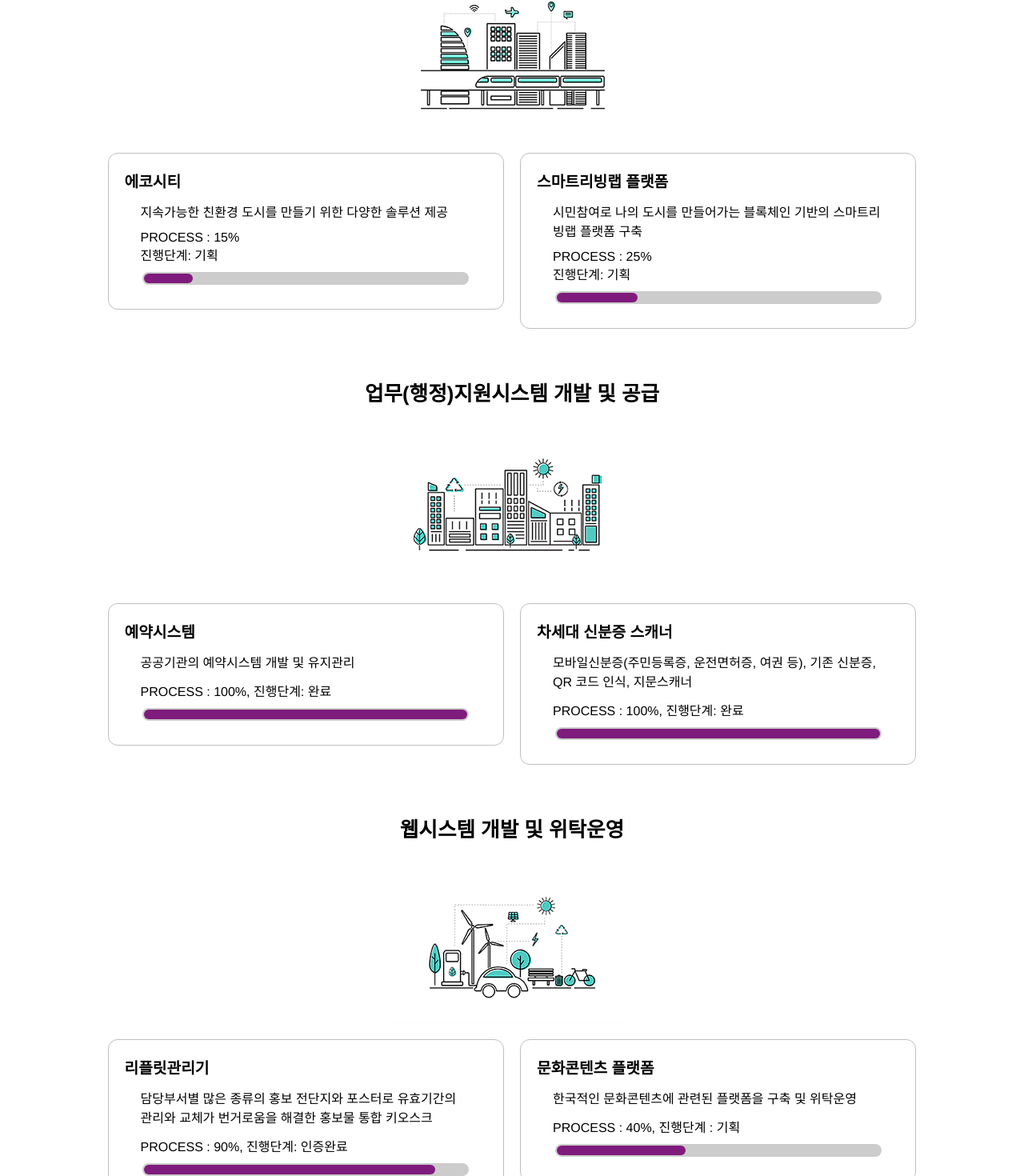
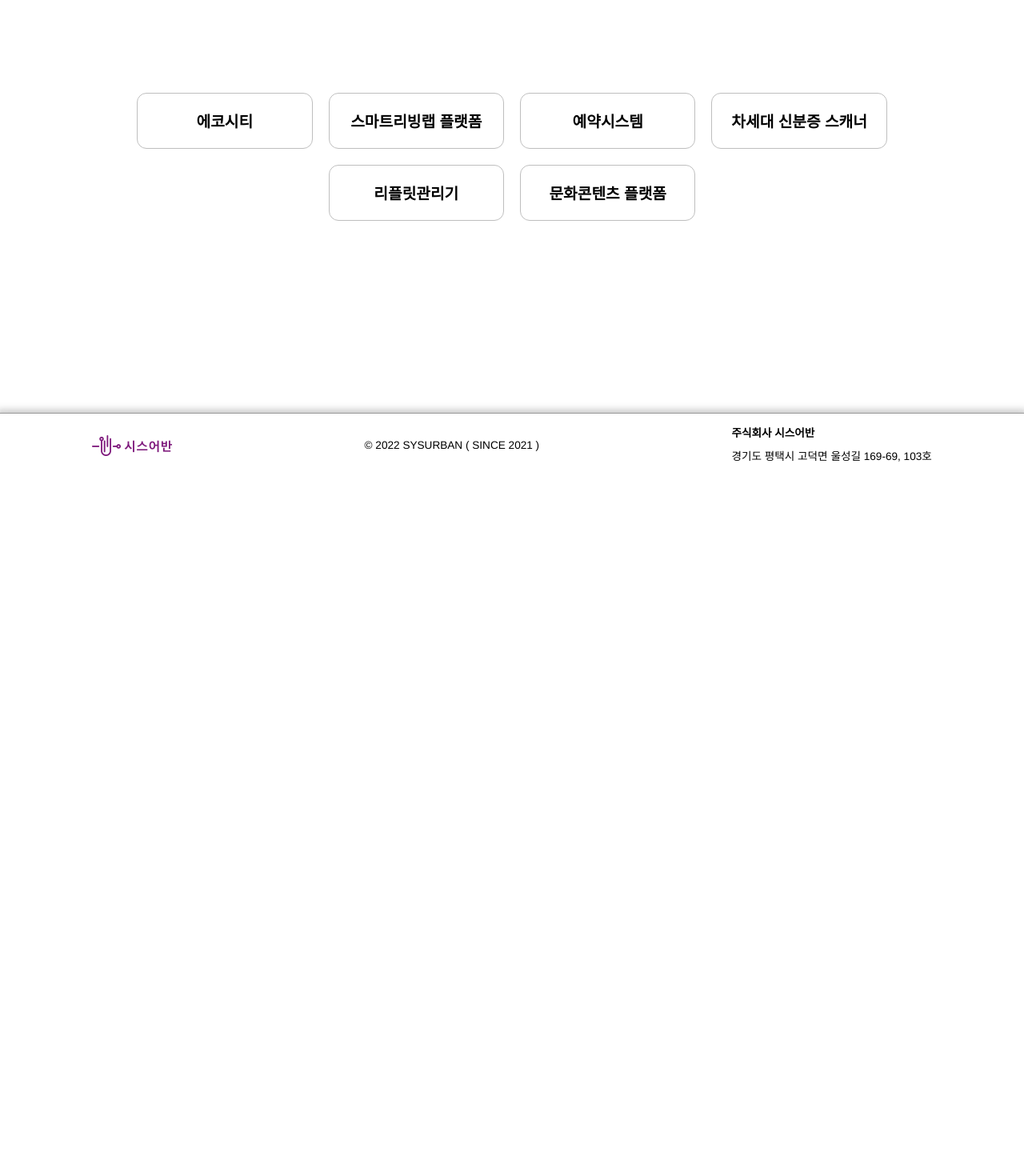
Before and after one commit to k-jin-yoon/sysurban.com, a Next.js app: page /test in a window 1280 px wide. Shown: the part 204-1674 px from the top of the page at 80% size. After the commit the page ends 800 px from the top, so only its background shows below. Built offline with nearby package versions, Linux system fonts and the light colour scheme; no server answers.

Commit message:
business modal design

```diff
--- a/pages/api/bizData.js
+++ b/pages/api/bizData.js
@@ -1,4 +1,4 @@
-export default function BizData(req, res){
+export default function BizData(req, res) {
   const biz = [
     {
       "id": 0,
--- a/pages/api/itemData.js
+++ b/pages/api/itemData.js
@@ -1,4 +1,4 @@
-export default function ItemData(req, res){
+export default function ItemData(req, res) {
   const items = [
     {
       "id": 0,
--- a/pages/test.js
+++ b/pages/test.js
@@ -1,180 +1,133 @@
-import Seo from "../components/Seo";
-// import Windmill from "../public/images/windmill.svg"
 import Image from 'next/image'
-import { useEffect, useState } from "react";
+import { useState, useEffect } from 'react';
 
-export default function Business({}){
-    let [process, setprocess] = useState([15,25,100,100,90,40])
-    let [bgMode, setBgMode] = useState(true)
-    async function bringData(){
-        const res = await fetch('http://localhost:3000/business.json', {
-            headers: {
-              Accept: "application/json",
-            },
-            method: "GET",
+export default function Items(){
+    const ITEM_API_URL = `/api/itemData`;
+    const [items, setItems] = useState([]);
+    useEffect(()=>{
+        fetch(ITEM_API_URL)
+        .then(type=>type.json())
+        .then(result => {
+            setItems(result)
         })
-        const testData = await res.json();
-        console.log(testData);
-        return testData
-    }
-
-    bringData()
-
-    useEffect(() => {
-        const systemPrefersDark = window.matchMedia("(prefers-color-scheme: dark)").matches;
-        setBgMode(systemPrefersDark)
     })
+    let circumference = Math.round(100*Math.PI*2);
 
     return (
-        <div className="container">
-            <Seo title="Business" />
-            <h1 className="hidden">"Business Sysurban!!!"</h1>
-
-            {/* 스마트시티 관련 시스템 개발 및 연구 */}
-            <div className="business-field">
-                <h2>스마트시티 솔루션 개발 및 연구</h2>
-                <Image src="/images/business/business1.jpg" alt="business image" width={300} height={206} />
-                <div className="field">
-                    <div className="card">
-                        <h4>에코시티</h4>
-                        <p>지속가능한 친환경 도시를 만들기 위한 다양한 솔루션 제공</p>
-                        <p className="process">
-                            PROCESS : <span className="tooltip">{process[0]}%</span><br/>
-                            진행단계: 기획
+        <div className="biz-items">
+            {
+                items.map((item)=>{
+                    return (
+                        <div className="card" key={item.id}>
+                            <h4>{item.itemname}</h4>
+                            <div className="pop">
+                                <h5>{item.itemname}</h5>
+                                <p>{item.description}</p>
+                                <p className="progress">
+                                    Progress stage: {item.step}
                                 </p>
-                        <div className="bar-chart">
-                            <span className="bar" style={{"width":`${process[0]}%`}}></span>
-                        </div>
-                    </div>
-                    <div className="card">
-                        <h4>스마트리빙랩 플랫폼</h4>
-                        <p>시민참여로 나의 도시를 만들어가는 블록체인 기반의 스마트리빙랩 플랫폼 구축</p>
-                        <p className="process">
-                            PROCESS : <span className="tooltip">{process[1]}%</span><br/>
-                            진행단계: 기획
-                        </p>
-                        <div className="bar-chart">
-                            <span className="bar" style={{"width":`${process[1]}%`}}></span>
+                                <div className="pie-chart">
+                                    <svg>
+                                        <circle className="" cx="100" cy="100" r="100"></circle>
+                                        <circle className="" cx="100" cy="100" r="100" strokeDashoffset={`calc(${circumference}px - (${circumference}px*${item.process}/100)`}></circle>
+                                    </svg>
+                                    <div className="process">
+                                        <p>PROCESS</p>
+                                        <h2> {item.process}<span>%</span></h2>
                                     </div>
                                 </div>
                             </div>
                         </div>
-            {/* 행정지원시스템 개발 및 공급업 */}
-            <div className="business-field">
-                <h2>업무(행정)지원시스템 개발 및 공급</h2>
-                <Image src="/images/business/business2.jpg" alt="business image" width={300} height={206} />
-                <div className="field">
-                    <div className="card">
-                        <h4>예약시스템</h4>
-                        <p>공공기관의 예약시스템 개발 및 유지관리</p>
-                        <p className="process">
-                            PROCESS : <span className="tooltip">{process[2]}%</span>,
-                            진행단계: 완료
-                        </p>
-                        <div className="bar-chart">
-                            <span className="bar" style={{"width":`${process[2]}%`}}></span>
-                        </div>
-                    </div>
-                    <div className="card">
-                        <h4>차세대 신분증 스캐너</h4>
-                        <p>모바일신분증(주민등록증, 운전면허증, 여권 등), 기존 신분증, QR 코드 인식, 지문스캐너</p>
-                        <p className="process">
-                            PROCESS : <span className="tooltip">{process[3]}%</span>,
-                            진행단계: 완료
-                        </p>
-                        <div className="bar-chart">
-                            <span className="bar" style={{"width":`${process[3]}%`}}></span>
-
-                        </div>
-                    </div>
-                </div>
-            </div>
-            {/* 생산 제품 및 디자인 등등등 */}
-            <div className="business-field">
-                <h2>웹시스템 개발 및 위탁운영</h2>
-                <Image src="/images/business/business3.jpg" alt="business image" className="business-image" width={300} height={206} />
-                <div className="field">
-                    <div className="card">
-                        <h4>리플릿관리기</h4>
-                        <p>담당부서별 많은 종류의 홍보 전단지와 포스터로 유효기간의 관리와 교체가 번거로움을 해결한 홍보물 통합 키오스크</p>
-                        <p className="process">
-                            PROCESS : <span className="tooltip">{process[4]}%</span>,
-                            진행단계: 인증완료
-                        </p>
-                        <div className="bar-chart">
-                            <span className="bar" style={{"width":`${process[4]}%`}}></span>
-                        </div>
-                    </div>
-                    <div className="card">
-                        <h4>문화콘텐츠 플랫폼</h4>
-                        <p>한국적인 문화콘텐츠에 관련된 플랫폼을 구축 및 위탁운영</p>
-                        <p className="process">
-                            PROCESS : <span className="tooltip">{process[5]}%</span>,
-                            진행단계 : 기획
-                        </p>
-                        <div className="bar-chart">
-                            <span className="bar" style={{"width":`${process[5]}%`}}></span>
-                        </div>
-                    </div>
-                </div>
-                {/* {
-                    bgMode === true
-                    ? <div><Image src="/images/windmill_white.svg" alt="windmill" className="cls-3" width={172} height={160}/><span>준비중</span></div>
-                    : <div><Image src="/images/windmill.svg" alt="windmill" className="cls-3" width={172} height={160}/><span>준비중</span></div>
-                } */}
-            </div>
+                    )
+                })
+            }
             <style jsx>{`
-                .container {
-                    display: flex;
-                    gap: 60px;
-                    flex-direction: column;
-                    align-items: center;
-                    justify-content: center;
-                    padding: 2rem 1rem;
+            .pie-chart {
+                position: relative;
+                margin: 20px auto;
+                width: 200px;
+                height: 200px;
             }
-                .container div {
-                    width: 90%;
+            .pie-chart svg {
+                position: relative;
+                width: 210px;
+                height: 210px;
             }
-                .business-field {
-                    display: flex;
-                    gap: 20px;
-                    flex-direction: column;
-                    align-items: center;
-                    justify-content: center;
+            .pie-chart svg circle {
+                width: 100%;
+                height: 100%;
+                fill: none;
+                stroke-width: 10;
+                stroke: rgba(255,255,255,1);
+                transform: translate(5px, 5px);
+                stroke-linecap: round;
             }
-                .field {
+            .pie-chart svg circle:nth-child(2) {
+                stroke: var(--sub-color);
+                stroke-dasharray: ${circumference};
+            }
+                .biz-items {
                     display: flex;
                     gap: 20px;
                     flex-direction: row;
-                    align-items: stretch;
+                    align-items: center;
                     justify-content: center;
-                }
-                .image-wrap {
-                    width: 300px;
-                    height: 206px;
-                    border-radius: 12px;
-                    overflow: hidden;
-                }
-                .business-image {
-                    border-radius: 12px;
-                    overflow: hidden;
+                    flex-wrap: wrap;
                 }
                 .card {
-                    height: 100%;
+                    min-width: 20%;
                     padding: 20px;
                     border: var(--border);
                     border-radius: var(--border-radius);
                     transition: box-shadow .3s ease-in-out;
                 }
+                .card:hover {
+                    box-shadow: var(--box-shadow);
+                }
+                .card h4 {
+                    text-align: center;
+                }
+                .pop {
+                    display: none;
+                    position: fixed;
+                    top: 50%;
+                    left: 50%;
+                    width: 50%;
+                    heigh: 400px;
+                    background-color: var(--glass-color);
+                    padding: 24px;
+                    border-radius: var(--border-radius);
+                    box-shadow: var(--box-shadow);
+                    backdrop-filter: blur(20px);
+                    transform: translate(-50%, -50%);
+                }
+                .card:hover .pop {
+                    display: block;
+                }
                 .card p {
                     margin: 12px 20px 0;
                 }
-                .card:hover {
-                    box-shadow: var(--box-shadow);
+            .process {
+                position: absolute;
+                top: 0;
+                left: 0;
+                width: 100%;
+                height: 100%;
+                display: flex;
+                flex-direction: column;
+                justify-content: center;
+                align-items: center;
+                color: var(--main-color);
+                transform: translateX(5px);
             }
-                .process {
-                    position: relative;
-                    margin-left: 40px;
+            .process p {
+                font-weight: 400;
+            }
+            .process h2 {
+                font-size: 40px;
+            }
+            .process h2 span {
+                font-size: 16px;
             }
                 .card .process .tooltip {
                     display: inline;
@@ -187,7 +140,7 @@ export default function Business({}){
                     margin: 10px auto;
                     width: 100%;
                     height: 16px;
-                    background-color: #ccc;
+                    background-color: var(--light-shadow);
                     border-radius: 8px;
                     padding: 2px;
                 }
@@ -197,47 +150,44 @@ export default function Business({}){
                     background-color: var(--main-color);
                     border-radius: 6px;
                 }
-                .active {
-                    color: white;
-                    background-color: rgba(127,27,125,1);
-                }
-                @media screen and  (max-width: 660px) {
-                    .container {
-                        display: flex;
-                        gap: 20px;
-                        flex-direction: column;
-                        align-items: center;
-                        padding-top: 20px;
-                        padding-bottom: 10px;
-                    }
-                    .field {
-                        flex-direction: column;
+                // .pie-chart {
+                //     position: relative;
+                //     margin: 10px auto;
+                //     width: 200px;
+                //     height: 200px;
+                //     background-color: var(--light-shadow);
+                //     border-radius: 100px;
+                //     padding: 2px;
+                //     overflow: hidden;
+                // }
+                // .pie-chart::before {
+                //     content: '';
+                //     position: absolute;
+                //     top: 20px;
+                //     left: 20px;
+                //     width: 160px;
+                //     height: 160px;
+                //     border-radius: 50%;
+                //     background-color: var(--bright-color);
+                // }
+                // .pie-chart .bar {
+                //     display: block;
+                //     width: 200px;
+                //     height: 200px;
+                //     background-color: var(--sub-color);
+                //     border-radius: 50%;
+                // }
+                @media screen and  (max-width: 480px) {
+                    .card {
+                        min-width: 100%;
                     }
                 }
                 @media (prefers-color-scheme: dark) {
-                    .maxim {
-                        border-top: 2px solid var(--sub-shadow);
-                        border-bottom: 2px solid var(--sub-shadow);
+                    .card li img {
+                        box-shadow: 0 0 8px 4px rgba(255,255,255,.25);
                     }
                 }
             `}</style>
         </div>
     );
 }
-
-// export async function getServerSideProps() {
-//     const { results } = await (
-//       await fetch(`http://localhost:3000/data/business.json`)
-//     ).json();
-//     return {
-//       props: {
-//         results,
-//       },
-//     };
-// }
-
-export async function BringData(){
-    const res = await fetch('http://localhost:3000/data/business.json')
-    const data = await res.json()
-    return data
-}
--- a/styles/globals.css
+++ b/styles/globals.css
@@ -4,6 +4,7 @@
   --sub-color: rgba(255,140,0,1);
   --sub-shadow: rgba(255,140,0,0.2);
   --bright-color: rgba(238,238,238,1);
+  --glass-color: rgba(255,255,255,0.05);
   --light-color: rgba(210,210,210,1);
   --light-shadow: rgba(210,210,210,.5);
   --box-shadow: 0 0 8px 4px rgba(50,50,50,.2);
```
Also changed, not shown: components/Items.js (+68 -15 lines). Lines whose indentation alone changed are shown as unchanged.
